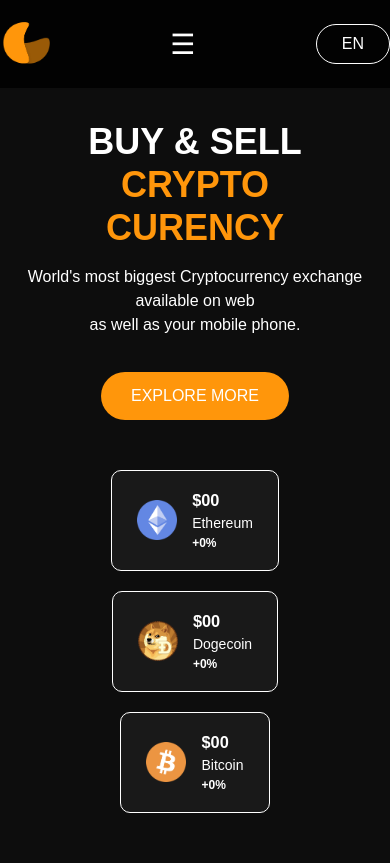
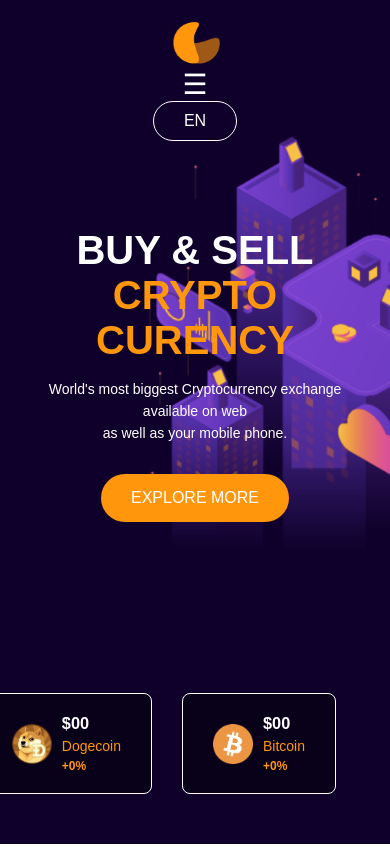
Before and after one commit to prabal2101/CRYPTO-EXCHANGE-UI, a plain HTML site: page index.html in a window 390 px wide. Drawn offline with nearby package versions, Linux system fonts and the light colour scheme; no server answers.

Commit message:
Update styles.css

```diff
--- a/styles.css
+++ b/styles.css
@@ -1,38 +1,28 @@
-/* --- Global Styles --- */
 * {
   margin: 0;
   padding: 0;
   box-sizing: border-box;
-    font-family: 'Poppins', sans-serif;
+  font-family: 'poppins', sans-serif;
 }
 
-html {
-    scroll-behavior: smooth;
-}
-
-body {
-    background: #0d0d0d;
-    color: #fff;
-}
-
-/* --- Container --- */
 .container {
   width: 100%;
+  min-height: 100vh;
+  background-image: url("../images/background.png");
+  background-position: center;
+  background-size: cover;
+  background-repeat: no-repeat;
+  color: #fff;
   padding: 0 7%;
 }
 
-/* --- Navbar --- */
 nav {
   width: 100%;
   padding: 20px 0;
   display: flex;
   align-items: center;
   justify-content: space-between;
-    position: fixed;
-    top: 0;
-    left: 0;
-    z-index: 100;
-    background: rgba(0, 0, 0, 0.8);
+  position: relative;
 }
 
 .logo {
@@ -53,45 +43,23 @@ nav ul li {
 nav ul li a {
   color: #fff;
   text-decoration: none;
-    font-weight: 500;
-    transition: color 0.3s;
-}
-
-nav ul li a:hover {
-    color: #ff960b;
 }
 
 nav .btn {
   text-decoration: none;
   color: #fff;
   border: 1px solid #fff;
-    padding: 10px 25px;
+  padding: 10px 30px;
   border-radius: 20px;
-    transition: all 0.3s;
 }
 
-nav .btn:hover {
-    background: #ff960b;
-    border-color: #ff960b;
-}
-
-/* Hamburger Menu */
-.menu-icon {
-    display: none;
-    font-size: 28px;
-    cursor: pointer;
-    color: #fff;
-}
-
-/* --- Hero Section --- */
 .content {
-    margin-top: 120px;
-    text-align: center;
+  margin-top: 12%;
 }
 
 .content h1 {
-    font-size: 72px;
-    line-height: 1.2;
+  font-size: 88px;
+  margin-bottom: 15px;
 }
 
 .content h1 span {
@@ -99,54 +67,43 @@ nav .btn:hover {
 }
 
 .content p {
-    font-size: 16px;
-    line-height: 1.5;
-    margin: 15px 0;
+  line-height: 22px;
+  font-size: 14px;
 }
 
 .content .btn {
   display: inline-block;
-    margin-top: 20px;
+  margin-top: 30px;
   background: #ff960b;
   color: #fff;
   text-decoration: none;
   padding: 15px 30px;
   border-radius: 30px;
-    transition: all 0.3s;
 }
 
-.content .btn:hover {
-    background: #e68a00;
-}
-
-/* --- Coin List --- */
 .coin-list {
+  position: absolute;
+  right: 10%;
+  bottom: 50px;
   display: flex;
-    justify-content: center;
-    margin: 50px 0;
-    flex-wrap: wrap;
-    gap: 20px;
+  align-items: center;
 }
 
 .coin {
   display: flex;
   align-items: center;
   font-size: 14px;
-    padding: 20px 25px;
-    border-radius: 10px;
+  margin: 0 15px;
+  color: #ff960f;
   border: 1px solid #fff;
-    background: rgba(255, 255, 255, 0.05);
-    transition: transform 0.3s, background 0.3s;
-}
-
-.coin:hover {
-    transform: translateY(-5px);
-    background: rgba(255, 255, 255, 0.1);
+  padding: 20px 30px;
+  border-radius: 8px;
+  background: rgba(0, 0, 0, 0.4);
 }
 
 .coin img {
   width: 40px;
-    margin-right: 15px;
+  margin-right: 10px;
 }
 
 .coin h3 {
@@ -160,109 +117,72 @@ nav .btn:hover {
   margin-top: 5px;
 }
 
-/* --- Sections: Market, Features, Whitepapers, About --- */
-.section {
-    padding: 80px 7%;
-    margin: 50px 0;
-    border-radius: 10px;
-    background: rgba(0, 0, 0, 0.7);
+/* Hamburger icon (hidden on desktop) */
+.menu-icon {
+  display: none;
+  font-size: 28px;
+  cursor: pointer;
+  color: #fff;
 }
 
-.section h2 {
-    font-size: 32px;
-    margin-bottom: 20px;
-    text-align: center;
-    color: #ff960b;
+/* ------------------- Mobile view ------------------- */
+@media (max-width: 600px) {
+  nav {
+    flex-wrap: wrap;
+    flex-direction: column;
   }
 
-.section p, .section ul {
-    font-size: 16px;
-    line-height: 1.5;
-    text-align: center;
+  /* Show hamburger */
+  .menu-icon {
+    display: block;
   }
 
-.section ul {
-    list-style: disc inside;
-    margin-top: 10px;
-}
-
-.section ul li {
-    margin-bottom: 10px;
-}
-
-/* Alternating background colors */
-#market { background: rgba(20,20,20,0.7); }
-#features { background: rgba(50,50,50,0.7); }
-#whitepapers { background: rgba(30,30,30,0.7); }
-#about { background: rgba(40,40,40,0.7); }
-
-/* Buttons inside sections */
-.section .btn {
-    margin-top: 20px;
-    display: inline-block;
-    background: #ff960b;
-    color: #fff;
-    padding: 12px 25px;
-    border-radius: 25px;
-    text-decoration: none;
-    transition: all 0.3s;
-}
-
-.section .btn:hover {
-    background: #e68a00;
-}
-
-/* --- Responsive Styles --- */
-@media (max-width: 768px) {
-    .content h1 {
-        font-size: 50px;
-    }
-
-    .coin-list {
-        flex-direction: column;
-        align-items: center;
-    }
-}
-
-@media (max-width: 480px) {
-    nav ul {
+  /* Hide nav links initially */
+  #nav-links {
     position: absolute;
     top: 70px;
     left: 0;
     width: 100%;
+    display: flex;
     flex-direction: column;
-        background: rgba(0,0,0,0.9);
+    background: rgba(0, 0, 0, 0.9);
     overflow: hidden;
     max-height: 0;
     transition: max-height 0.3s ease-in-out;
+    text-align: center;
   }
 
-    nav ul.active {
+  #nav-links.active {
     max-height: 300px;
+    padding: 10px 0;
   }
 
-    nav ul li {
+  #nav-links li {
     display: block;
-        margin: 10px 0;
+    margin: 15px 0;
   }
 
-    .menu-icon {
-        display: block;
+  .content {
+    margin-top: 20%;
+    text-align: center;
   }
 
   .content h1 {
-        font-size: 36px;
+    font-size: 40px;
+
+  .content p {
+    font-size: 12px;
   }
 
-    .section {
-        padding: 50px 5%;
+  .coin-list {
+    position: static;
+    flex-direction: column;
+    margin-top: 30px;
   }
 
-    .section h2 {
-        font-size: 28px;
-    }
-
-    .section p, .section ul {
-        font-size: 14px;
+  .coin {
+    width: 100%;
+    justify-content: center;
+    margin: 10px 0;
   }
 }
```
Lines whose indentation alone changed are shown as unchanged.
